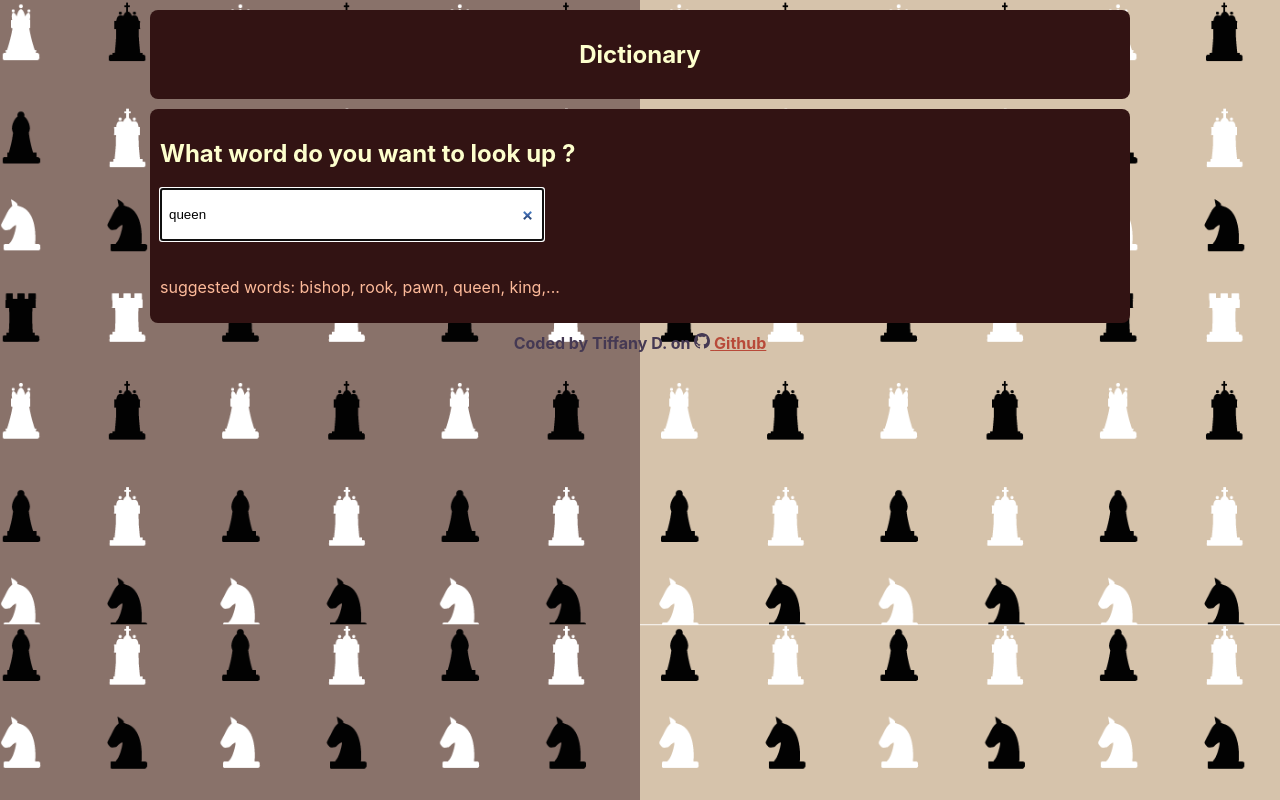
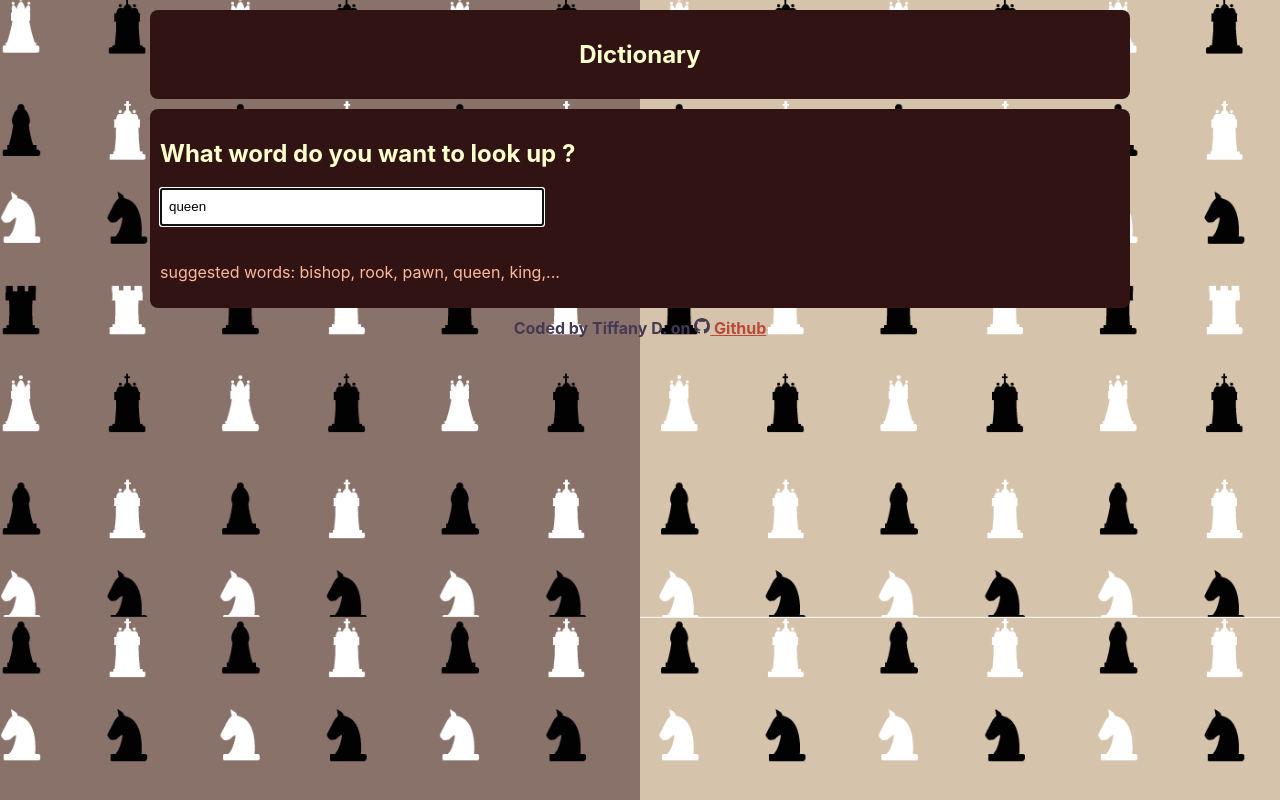
Before and after one commit to Tiffany-D/react-dictionary-project, a React (Create React App) app: page / in a window 1280 px wide. Built offline with nearby package versions, Linux system fonts and the light colour scheme; no server answers.

Commit message:
changed input height

```diff
--- a/src/Dictionary.css
+++ b/src/Dictionary.css
@@ -21,6 +21,7 @@ h2{
 
     padding: 17px 7px;
     width: 40%;
+    height: 15px;
 }
 
 p{
```
